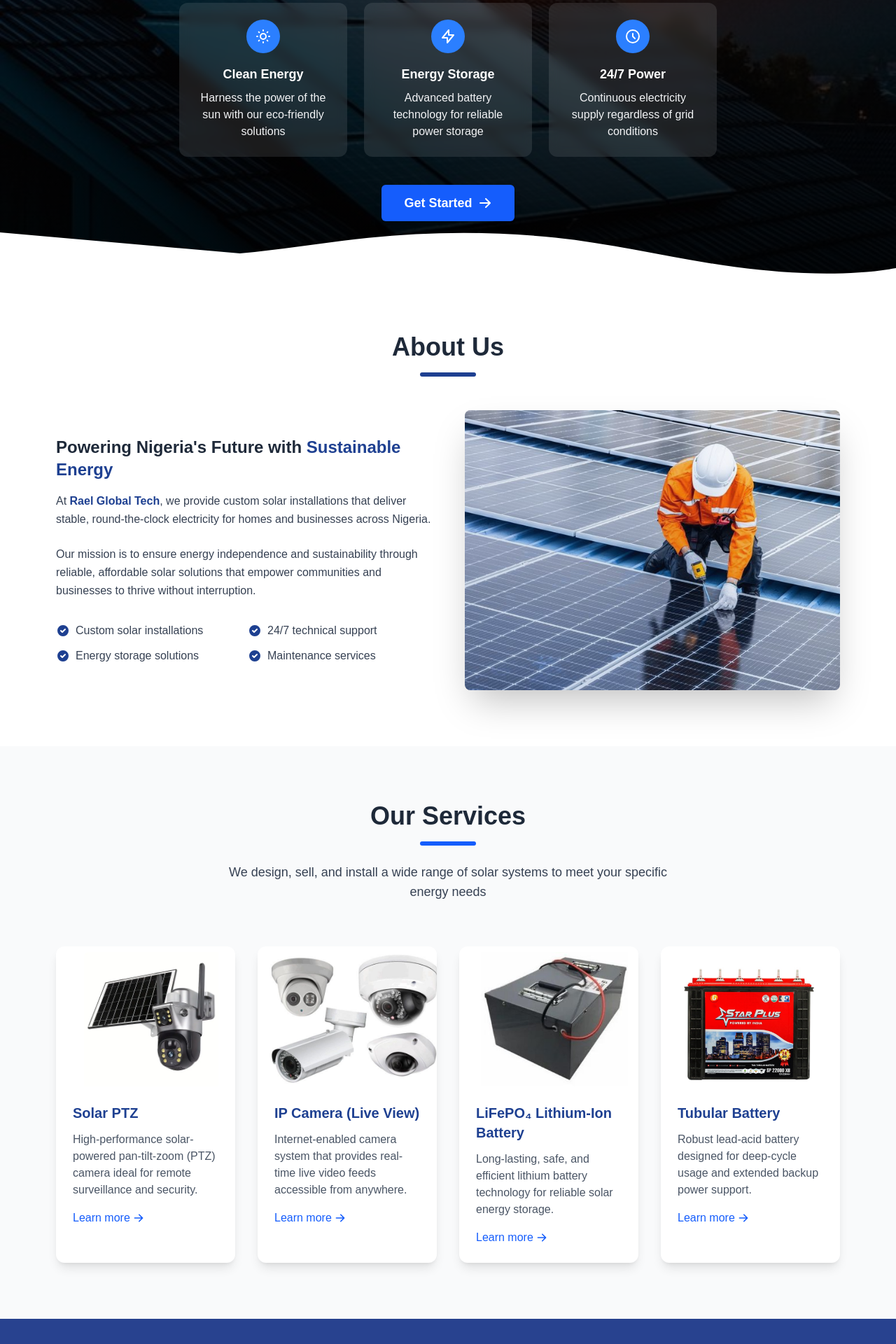
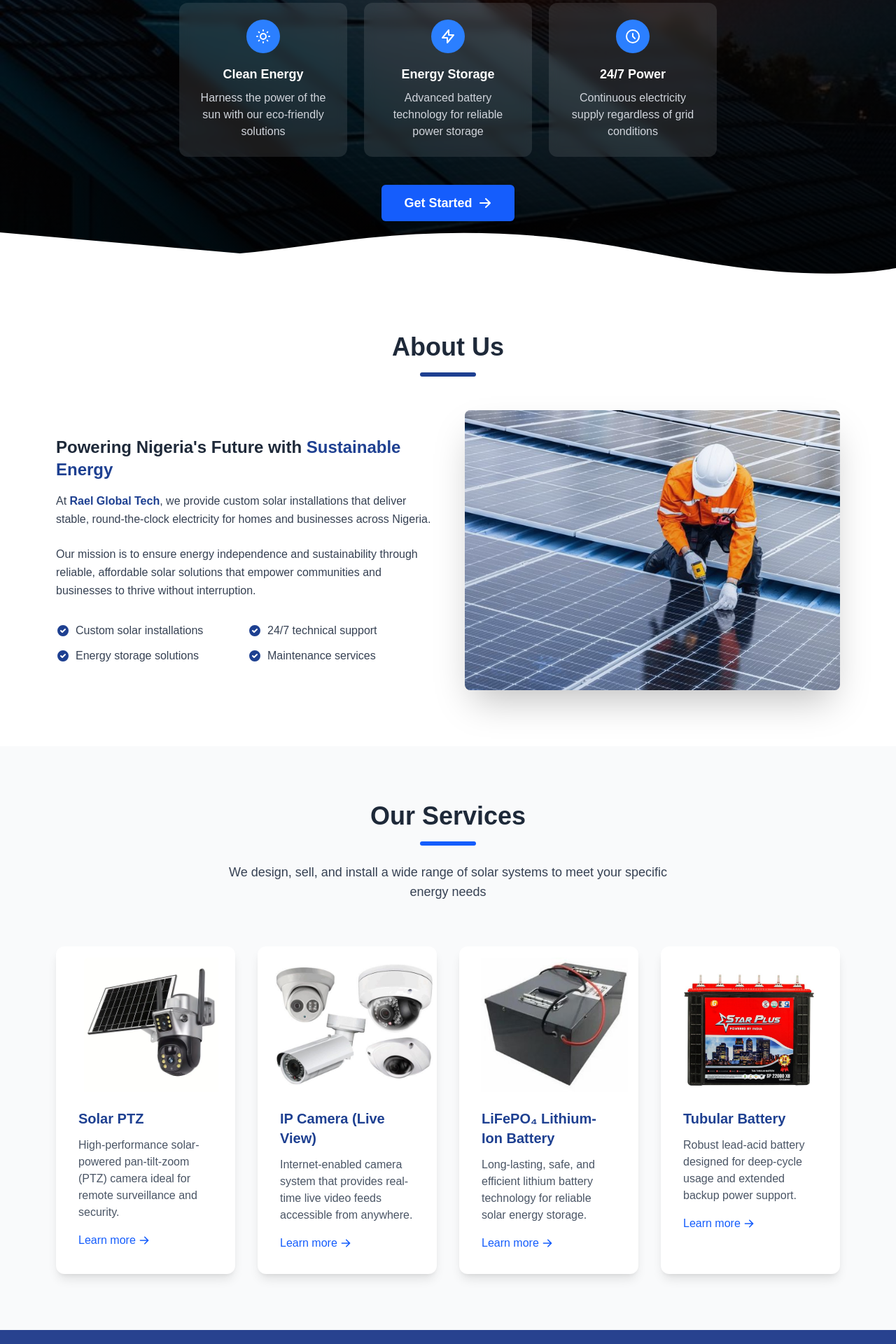
Before and after one commit to chinaemerem-aneke/rael-global-tech, a React (Vite) app: page / in a window 1280 px wide. Shown: the part 440-2360 px from the top of the page at 70% size. Built offline with nearby package versions, Linux system fonts and the light colour scheme; grey boxes are pictures that could not be loaded.

Commit message:
encounterd error

```diff
--- a/src/components/HeroSection.jsx
+++ b/src/components/HeroSection.jsx
@@ -37,7 +37,7 @@ const HeroSection = () => {
                 </svg>
               </div>
               <h3 className="text-white font-semibold text-lg mb-2">Clean Energy</h3>
-              <p className="text-gray-100">Harness the power of the sun with our eco-friendly solutions</p>
+              <p className="text-gray-300">Harness the power of the sun with our eco-friendly solutions</p>
             </div>
 
             <div className="bg-white/10 backdrop-blur-sm p-6 rounded-xl">
@@ -53,7 +53,7 @@ const HeroSection = () => {
                 </svg>
               </div>
               <h3 className="text-white font-semibold text-lg mb-2">Energy Storage</h3>
-              <p className="text-gray-100">Advanced battery technology for reliable power storage</p>
+              <p className="text-gray-300">Advanced battery technology for reliable power storage</p>
             </div>
 
             <div className="bg-white/10 backdrop-blur-sm p-6 rounded-xl">
@@ -74,7 +74,7 @@ const HeroSection = () => {
                 </svg>
               </div>
               <h3 className="text-white font-semibold text-lg mb-2">24/7 Power</h3>
-              <p className="text-gray-100">Continuous electricity supply regardless of grid conditions</p>
+              <p className="text-gray-300">Continuous electricity supply regardless of grid conditions</p>
             </div>
           </div>
 
--- a/src/components/OurServices.jsx
+++ b/src/components/OurServices.jsx
@@ -47,7 +47,7 @@ const OurServices = () => {
           {services.map((service) => (
             <div
               key={service.id}
-              className="bg-white rounded-xl shadow-lg overflow-hidden transition-all duration-300 hover:shadow-2xl hover:-translate-y-2 group"
+              className="bg-white p-2 rounded-xl shadow-lg overflow-hidden transition-all duration-300 hover:shadow-2xl hover:-translate-y-2 group"
             >
               <div className="relative h-48 w-full">
                 <img
```
